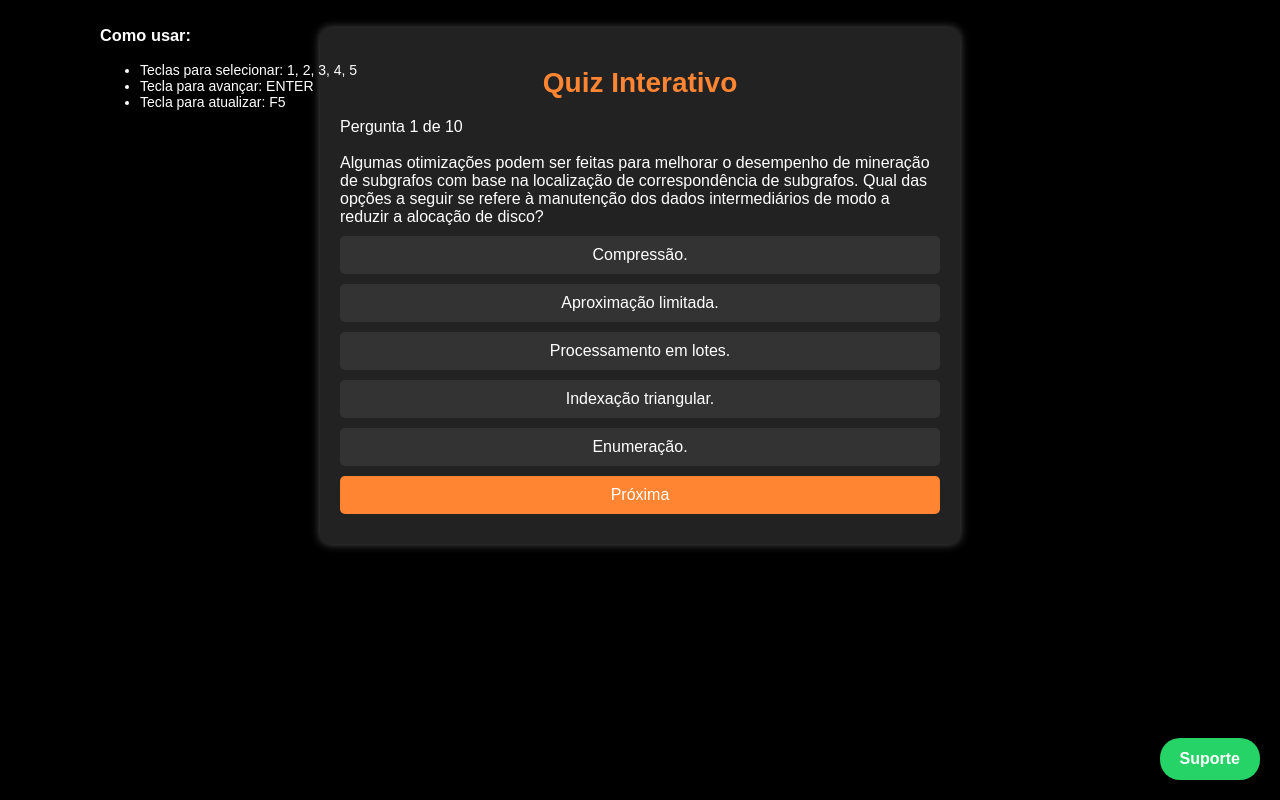
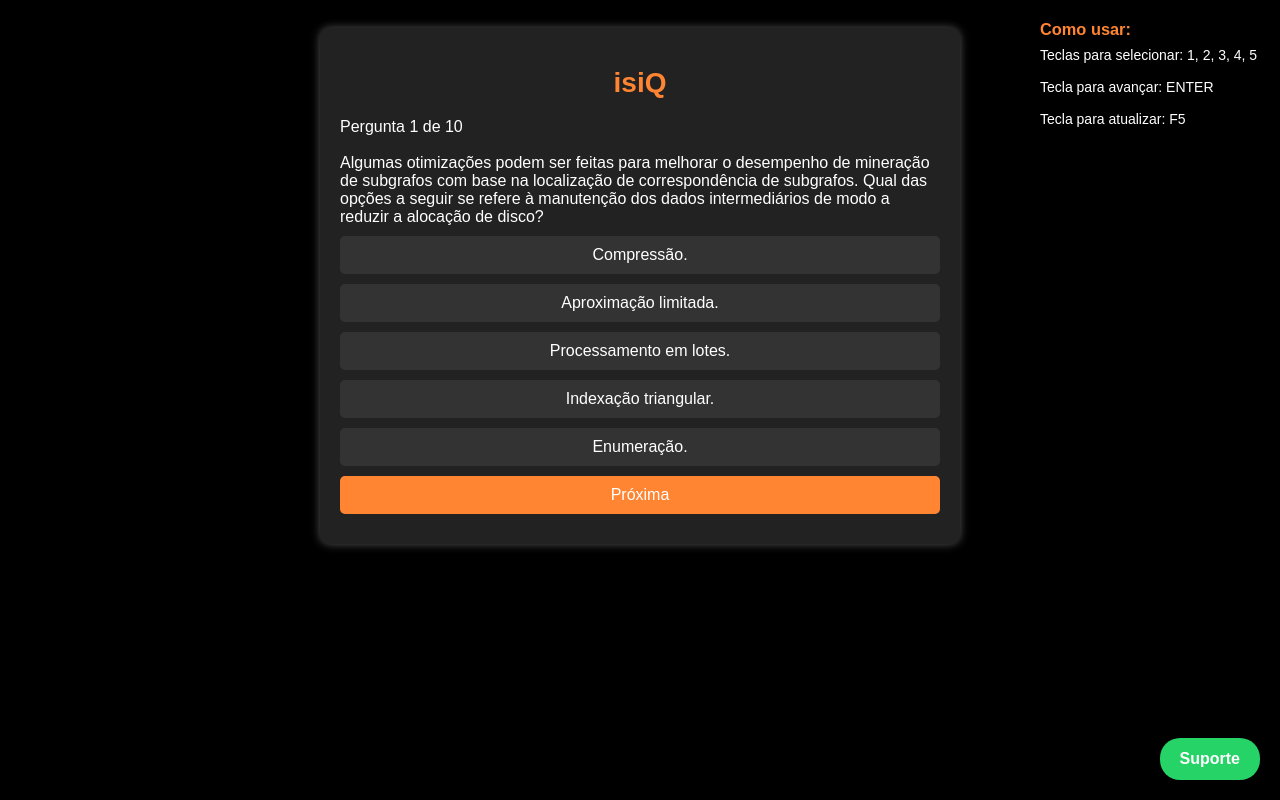
Before and after one commit to wisidev/quiz, a plain HTML site: page index.html in a window 1280 px wide. Drawn offline with Linux system fonts and the light colour scheme.

Commit message:
atualiza pequenas mudanças

```diff
--- a/assets/css/style.css
+++ b/assets/css/style.css
@@ -11,14 +11,28 @@ h1 {
   font-size: 28px; /* ajuste conforme o seu gosto */
 }
 
+h3 {
+  color: #ff8533;
+}
+
 #como-usar {
   position: fixed;
   top: 0;
-  left: 0;
-  width: 300px;
-  padding: 10px 100px;
+  right: 0;
+  width: 220px;
+  padding: 20px 20px;
   font-family: Arial, sans-serif;
   font-size: 14px;
+}
+
+#como-usar h3 {
+  margin: 0 0 8px 0;
+}
+
+#como-usar ul {
+  list-style: none;
+  padding-left: 0;
+  margin: 0;
 }
 
 .container {
--- a/index.html
+++ b/index.html
@@ -9,7 +9,7 @@
   <body>
     <body>
       <div class="container">
-        <h1>Quiz Interativo</h1>
+        <h1>isiQ</h1>
         <div id="quiz-container">
           <!-- seu quiz aqui -->
           <div id="contador"></div>
@@ -25,7 +25,9 @@
         <h3>Como usar:</h3>
         <ul>
           <li>Teclas para selecionar: 1, 2, 3, 4, 5</li>
+          <br />
           <li>Tecla para avançar: ENTER</li>
+          <br />
           <li>Tecla para atualizar: F5</li>
         </ul>
       </div>
```
